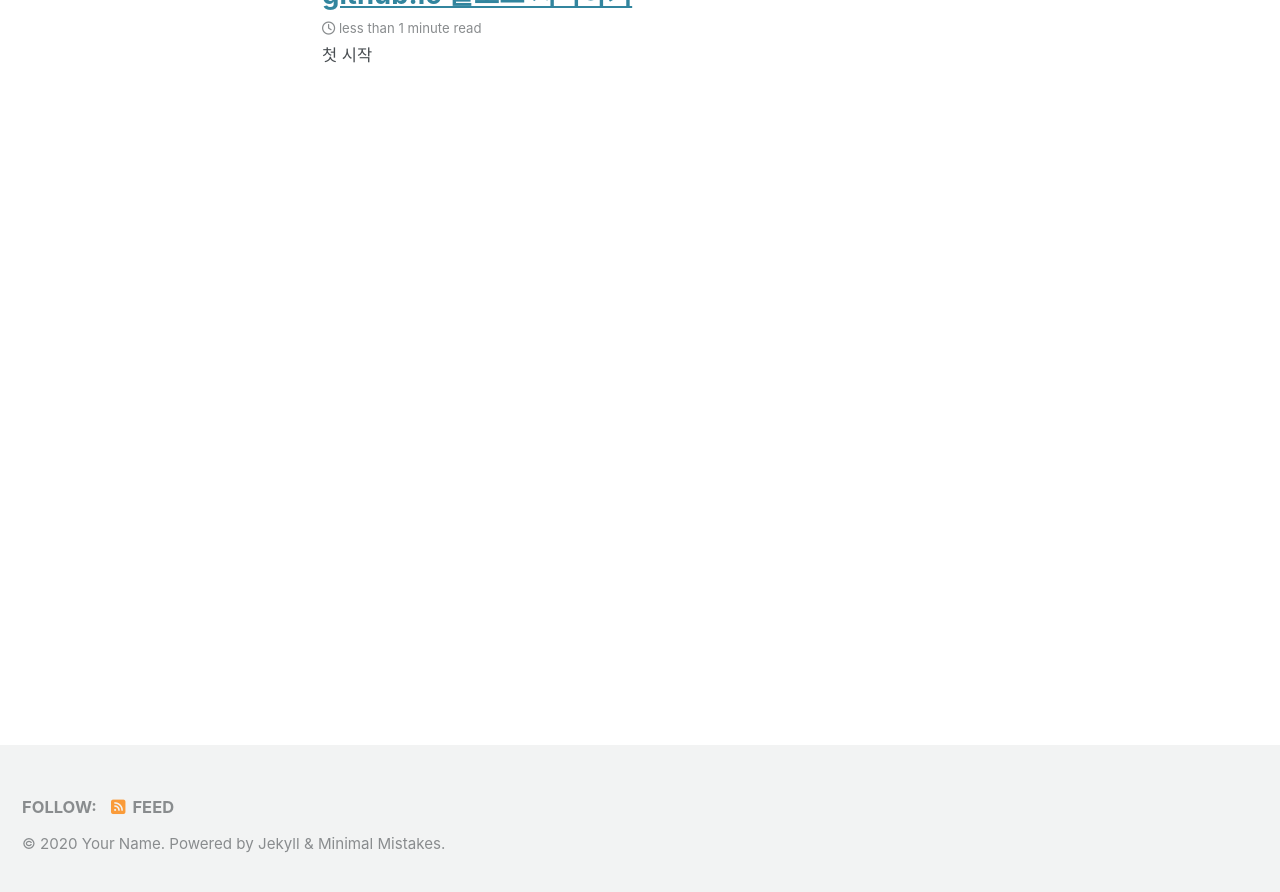
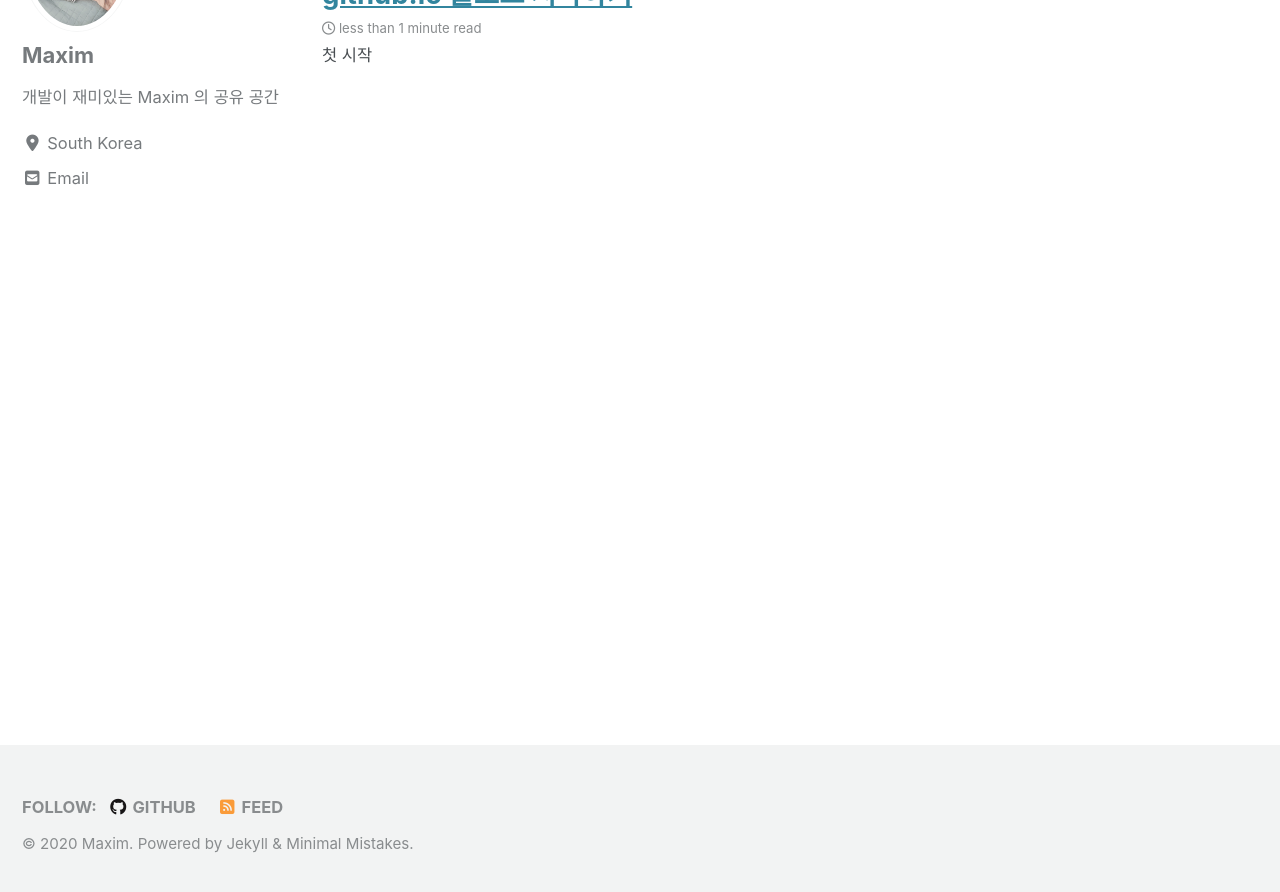
Before and after one commit to MaximSungmo/maximsungmo.github.io, a Jekyll site: the page built from index.html, in a window 1280 px wide and 900 px high, scrolled down 222 px. Shown: the top 892 px of the window. Built offline with Jekyll 4.4.1, drawn with Linux system fonts in a browser that asks for light colours; cached includes are drawn as plain includes; nearby versions of some CDN libraries; the list of posts is cut into pages by our own code; some of the changed text lies outside the part shown.

Commit message:
Config.yml 수정

```diff
--- a/_config.yml
+++ b/_config.yml
@@ -16,15 +16,15 @@ minimal_mistakes_skin    : "default" # "air", "aqua", "contrast", "dark", "dirt"
 
 # Site Settings
 locale                   : "en-US"
-title                    : "Site Title"
+title                    : "Maxim 할 수 있다."
 title_separator          : "-"
 subtitle                 : # site tagline that appears below site title in masthead
-name                     : "Your Name"
-description              : "An amazing website."
-url                      : # the base hostname & protocol for your site e.g. "https://mmistakes.github.io"
+name                     : "Maxim"
+description              : "개발이 재미있는 Maxim 의 공유 공간"
+url                      : "https://maximsungmo.github.io/"
 baseurl                  : # the subpath of your site, e.g. "/blog"
 repository               : # GitHub username/repo-name e.g. "mmistakes/minimal-mistakes"
-teaser                   : # path of fallback teaser image, e.g. "/assets/images/500x300.png"
+teaser                   : "/assets/images/main_2020-02-08.jpg"
 logo                     : # path of logo image to display in the masthead, e.g. "/assets/images/88x88.png"
 masthead_title           : # overrides the website title displayed in the masthead, use " " for no title
 # breadcrumbs            : false # true, false (default)
@@ -107,18 +107,18 @@ analytics:
 
 # Site Author
 author:
-  name             : "Your Name"
-  avatar           : # path of avatar image, e.g. "/assets/images/bio-photo.jpg"
-  bio              : "I am an **amazing** person."
-  location         : "Somewhere"
-  email            :
+  name             : "Maxim"
+  avatar           : "/assets/images/main_2020-02-08.jpg"
+  bio              : "개발이 재미있는 Maxim 의 공유 공간"
+  location         : "South Korea"
+  email            : "sunrise5318@gmail.com"
   links:
     - label: "Email"
       icon: "fas fa-fw fa-envelope-square"
-      # url: mailto:your.name@email.com
+      # url: mailto:sunrise5318@email.com
     - label: "Website"
       icon: "fas fa-fw fa-link"
-      # url: "https://your-website.com"
+      # url: "https://maximsungmo.github.io/"
     - label: "Twitter"
       icon: "fab fa-fw fa-twitter-square"
       # url: "https://twitter.com/"
@@ -127,7 +127,7 @@ author:
       # url: "https://facebook.com/"
     - label: "GitHub"
       icon: "fab fa-fw fa-github"
-      # url: "https://github.com/"
+      # url: "https://github.com/MaximSungmo"
     - label: "Instagram"
       icon: "fab fa-fw fa-instagram"
       # url: "https://instagram.com/"
@@ -143,6 +143,7 @@ footer:
       # url:
     - label: "GitHub"
       icon: "fab fa-fw fa-github"
+      url: "https://github.com/MaximSungmo"
       # url:
     - label: "GitLab"
       icon: "fab fa-fw fa-gitlab"
@@ -221,9 +222,9 @@ sass:
 
 # Outputting
 permalink: /:categories/:title/
-paginate: 5 # amount of posts to show
+paginate: 10 # amount of posts to show
 paginate_path: /page:num/
-timezone: # https://en.wikipedia.org/wiki/List_of_tz_database_time_zones
+timezone: Asia/Seoul # https://en.wikipedia.org/wiki/List_of_tz_database_time_zones
 
 
 # Plugins (previously gems:)
@@ -293,3 +294,14 @@ defaults:
       comments: # true
       share: true
       related: true
+  # _pages
+  - scope:
+      path: ""
+      type: pages
+    values:
+      layout: single
+      author_profile: true
+      read_time: false
+      comments: false
+      share: true
+      related: false
```
Also changed, not shown: assets/images/main_2020-02-08.jpg (added).
